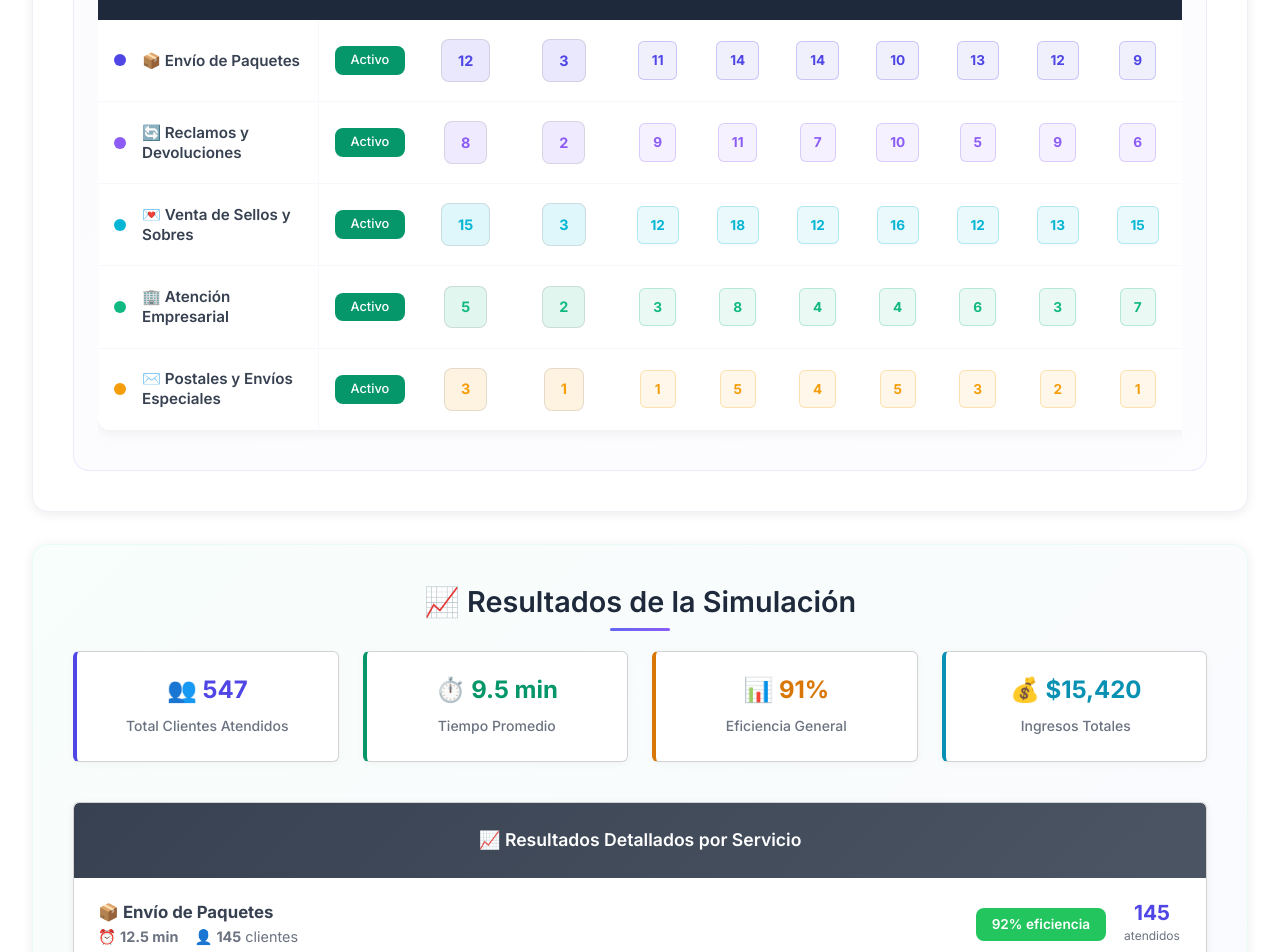
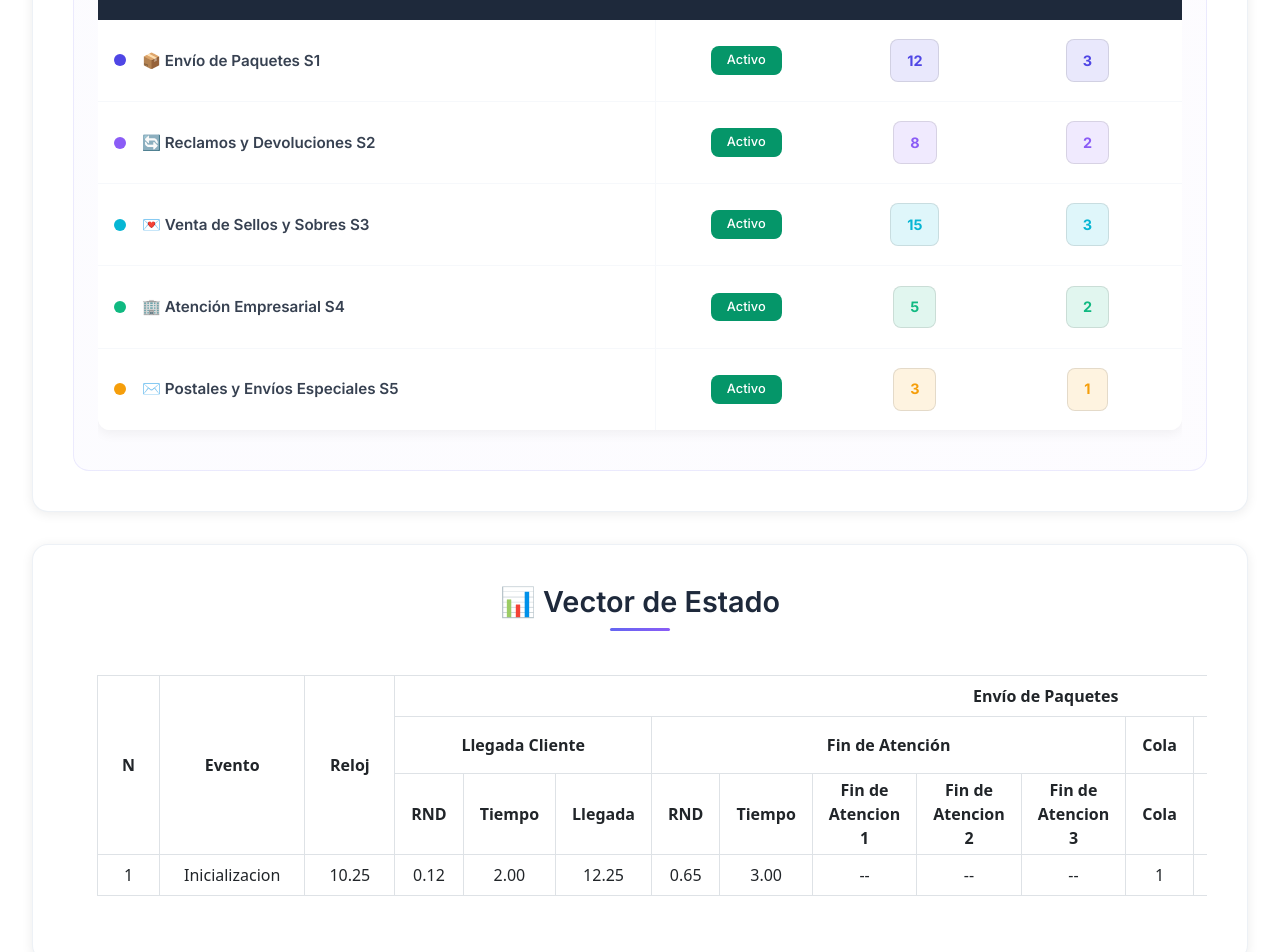
Before and after one commit to UrielPiaggio/TP4_Simulaciones, a React (Vite) app in the folder front-end/: page / in a window 1280 px wide. Shown: the part 1780-2732 px from the top of the page. Built offline with nearby package versions, Linux system fonts and the light colour scheme.

Commit message:
Creacion vector estado, no genera dinamicamente las filas del TBody, solo la cabecera

```diff
--- a/front-end/package.json
+++ b/front-end/package.json
@@ -10,6 +10,7 @@
     "preview": "vite preview"
   },
   "dependencies": {
+    "axios": "^1.9.0",
     "bootstrap": "^5.3.6",
     "react": "^19.1.0",
     "react-bootstrap": "^2.10.10",
--- a/front-end/src/App.jsx
+++ b/front-end/src/App.jsx
@@ -1,9 +1,10 @@
 import { useState } from "react"
 import "./App.css"
-import { VectorEstado } from "./components/VectorEstado"
+import { ListaServicios } from "./components/ListaServicios"
 import { DefVariables } from "./components/DefVariables"
 import { Container } from "react-bootstrap"
 import { Resultados } from "./components/Resultados"
+import VecEstado from "./components/VecEstado"
 
 function App() {
   const [formData, setFormData] = useState(null)
@@ -28,19 +29,11 @@ function App() {
         </div>{" "}
         {/* Sección del vector de estado */}
         <div className="section-card vector-table-container fade-in-up">
-          <h2 className="section-title">📊 Vector de Estado</h2>{" "}
-          <VectorEstado
-            cantidadFilas={formData?.CantidadFilaAMostrar || 10}
-            desdeFilaNumero={formData?.DesdeFilaAMostrar || 1}
-            configuracionesEspeciales={{
-              AusenciaEmpleadoEmpresarial:
-                formData?.AusenciaEmpleadoEmpresarial || false,
-              NuevoServicioPostEntrega:
-                formData?.NuevoServicioPostEntrega || false,
-              ClientesEmpresarialesPrioridad:
-                formData?.ClientesEmpresarialesPrioridad || false,
-            }}
-          />
+          <h2 className="section-title">📊 Lista de Servicios</h2>{" "}
+          <ListaServicios />
+        </div>
+        <div className="section-card vector-table-container fade-in-up">
+          <h2 className="section-title">📊 Vector de Estado</h2> <VecEstado />
         </div>
         {/* Sección de resultados */}
         <div className="section-card results-section fade-in-up">
--- a/front-end/src/components/VectorEstado.jsx
+++ b/front-end/src/components/ListaServicios.jsx
@@ -2,35 +2,35 @@ import React from "react"
 import { Table, Badge } from "react-bootstrap"
 import { getSimulationResults } from "../../services/serviceSim"
 
-export const VectorEstado = ({
+export const ListaServicios = ({
   cantidadFilas = 10,
   desdeFilaNumero = 1,
   configuracionesEspeciales = {},
 }) => {
   const servicios = [
     {
-      nombre: "📦 Envío de Paquetes",
+      nombre: "📦 Envío de Paquetes S1",
       estado: "Activo",
       clientes: 12,
       servidores: 3,
       color: "#4f46e5",
     },
     {
-      nombre: "🔄 Reclamos y Devoluciones",
+      nombre: "🔄 Reclamos y Devoluciones S2",
       estado: "Activo",
       clientes: 8,
       servidores: 2,
       color: "#8b5cf6",
     },
     {
-      nombre: "💌 Venta de Sellos y Sobres",
+      nombre: "💌 Venta de Sellos y Sobres S3",
       estado: "Activo",
       clientes: 15,
       servidores: 3,
       color: "#06b6d4",
     },
     {
-      nombre: "🏢 Atención Empresarial",
+      nombre: "🏢 Atención Empresarial S4",
       estado: configuracionesEspeciales.AusenciaEmpleadoEmpresarial
         ? "Ausente"
         : "Activo",
@@ -39,7 +39,7 @@ export const VectorEstado = ({
       color: "#10b981",
     },
     {
-      nombre: "✉️ Postales y Envíos Especiales",
+      nombre: "✉️ Postales y Envíos Especiales S5",
       estado: "Activo",
       clientes: 3,
       servidores: 1,
@@ -162,16 +162,7 @@ export const VectorEstado = ({
                   </span>
                 </div>
               </th>
-              {tiempos.map((tiempo, index) => (
-                <th key={index} className="text-center time-header">
-                  <div
-                    className="time-badge"
-                    style={{ color: "#ffffff", fontWeight: "600" }}
-                  >
-                    {tiempo}
-                  </div>
-                </th>
-              ))}
+
             </tr>
           </thead>
 
@@ -186,7 +177,7 @@ export const VectorEstado = ({
                     ></div>
                     <span className="service-title">{servicio.nombre}</span>
                   </div>
-                </td>{" "}
+                </td>
                 <td className="text-center">
                   <Badge
                     bg={servicio.estado === "Ausente" ? "danger" : "success"}
@@ -224,21 +215,8 @@ export const VectorEstado = ({
                     {servicio.servidores}
                   </div>
                 </td>
-                {tiempos.map((_, colIndex) => (
-                  <td key={colIndex} className="text-center time-cell">
-                    <div
-                      className="time-value"
-                      style={{
-                        backgroundColor: `${servicio.color}15`,
-                        color: servicio.color,
-                        border: `1px solid ${servicio.color}40`,
-                        fontWeight: "700",
-                      }}
-                    >
-                      {getSimulatedValue(rowIndex, colIndex)}
-                    </div>
-                  </td>
-                ))}
+
+
               </tr>
             ))}
           </tbody>
--- /dev/null
+++ b/front-end/src/components/VecEstado.jsx
@@ -0,0 +1,208 @@
+import React from "react"
+
+export default function VecEstado() {
+  const tipoServicio = [
+    {
+      nombre: "Envío de Paquetes",
+      servidores: 3,
+      cola: 1,
+      tiempoEsperaPromedio: 0,
+      porcentajeOcupacion: 0,
+    },
+    {
+      nombre: "Reclamos y Devoluciones",
+      servidores: 2,
+      cola: 1,
+      tiempoEsperaPromedio: 0,
+      porcentajeOcupacion: 0,
+    },
+    {
+      nombre: "Venta de Sellos y Sobres",
+      servidores: 3,
+      cola: 1,
+      tiempoEsperaPromedio: 0,
+      porcentajeOcupacion: 0,
+    },
+    {
+      nombre: "Atención Empresarial",
+      servidores: 2,
+      cola: 1,
+      tiempoEsperaPromedio: 0,
+      porcentajeOcupacion: 0,
+    },
+    {
+      nombre: "Postales y Envíos Especiales",
+      servidores: 1,
+      cola: 1,
+      tiempoEsperaPromedio: 0,
+      porcentajeOcupacion: 0,
+    },
+  ]
+
+  return (
+    <div className="overflow-x-auto p-4">
+      <table className="border-collapse border border-black w-full text-center text-sm">
+        <thead>
+          {/* Fila 1: Columnas fijas + nombre del servicio */}
+          <tr>
+            <th rowSpan={3} className="border px-4 py-2 bg-gray-300 text-base">
+              N
+            </th>
+            <th rowSpan={3} className="border px-4 py-2 bg-gray-300 text-base">
+              Evento
+            </th>
+            <th rowSpan={3} className="border px-4 py-2 bg-gray-300 text-base">
+              Reloj
+            </th>
+
+            {/* Servicios */}
+            {tipoServicio.map((servicio, index) => {
+              const colSpan =
+                3 + // Llegada Cliente
+                2 +
+                servicio.servidores + // Fin de Atención
+                1 + // Cola
+                servicio.servidores + // Estado Servidores
+                2 // Nuevas columnas: Tiempo Espera y Porcentaje Ocupación
+              return (
+                <th
+                  key={index}
+                  colSpan={colSpan}
+                  className="border px-4 py-2 bg-gray-300 text-base"
+                >
+                  {servicio.nombre}
+                </th>
+              )
+            })}
+          </tr>
+
+          {/* Fila 2: Subcategorías */}
+          <tr>
+            {tipoServicio.map((servicio, index) => (
+              <React.Fragment key={index}>
+                <th colSpan={3} className="border px-2 py-1 bg-yellow-100">
+                  Llegada Cliente
+                </th>
+                <th
+                  colSpan={2 + servicio.servidores}
+                  className="border px-2 py-1 bg-green-100"
+                >
+                  Fin de Atención
+                </th>
+                <th className="border px-2 py-1 bg-blue-100">Cola</th>
+                <th
+                  colSpan={servicio.servidores}
+                  className="border px-2 py-1 bg-purple-100"
+                >
+                  Estado Servidores
+                </th>
+                <th colSpan={2} className="border px-2 py-1 bg-pink-100">
+                  Métricas
+                </th>
+              </React.Fragment>
+            ))}
+          </tr>
+
+          {/* Fila 3: Sub-subcolumnas */}
+          <tr>
+            {tipoServicio.map((servicio, index) => (
+              <React.Fragment key={index}>
+                {/* Llegada Cliente */}
+                <th className="border px-3 py-1 bg-yellow-50">RND</th>
+                <th className="border px-3 py-1 bg-yellow-50">Tiempo</th>
+                <th className="border px-3 py-1 bg-yellow-50">Llegada</th>
+
+                {/* Fin de Atención */}
+                <th className="border px-3 py-1 bg-green-50">RND</th>
+                <th className="border px-3 py-1 bg-green-50">Tiempo</th>
+                {Array.from({ length: servicio.servidores }, (_, i) => (
+                  <th
+                    key={`fin-${index}-${i}`}
+                    className="border px-3 py-1 bg-green-50"
+                  >
+                    Fin de Atencion {i + 1}
+                  </th>
+                ))}
+
+                {/* Cola */}
+                <th className="border px-3 py-1 bg-blue-50">Cola</th>
+
+                {/* Estado de cada servidor */}
+                {Array.from({ length: servicio.servidores }, (_, i) => (
+                  <th
+                    key={`estado-${index}-${i}`}
+                    className="border px-3 py-1 bg-purple-50"
+                  >
+                    Servidor {i + 1}
+                  </th>
+                ))}
+
+                {/* Métricas adicionales */}
+                <th className="border px-3 py-1 bg-pink-50">T. Espera Prom.</th>
+                <th className="border px-3 py-1 bg-pink-50">% Ocupación</th>
+              </React.Fragment>
+            ))}
+          </tr>
+        </thead>
+
+        <tbody>
+          <tr>
+            {/* Columnas fijas */}
+            <td className="border px-4 py-2">1</td>
+            <td className="border px-4 py-2">Inicializacion</td>
+            <td className="border px-4 py-2">10.25</td>
+
+            {/* Columnas dinámicas por servicio */}
+            {tipoServicio.map((servicio, index) => {
+              const finAtencionCeldas = Array.from(
+                { length: servicio.servidores },
+                (_, i) => (
+                  <td key={`fa-${index}-${i}`} className="border px-2 py-1">
+                    --
+                  </td>
+                )
+              )
+
+              const estadoServidoresCeldas = Array.from(
+                { length: servicio.servidores },
+                (_, i) => (
+                  <td key={`es-${index}-${i}`} className="border px-2 py-1">
+                    Libre
+                  </td>
+                )
+              )
+
+              return (
+                <React.Fragment key={index}>
+                  {/* Llegada Cliente */}
+                  <td className="border px-2 py-1">0.12</td>
+                  <td className="border px-2 py-1">2.00</td>
+                  <td className="border px-2 py-1">12.25</td>
+
+                  {/* Fin de Atención */}
+                  <td className="border px-2 py-1">0.65</td>
+                  <td className="border px-2 py-1">3.00</td>
+                  {finAtencionCeldas}
+
+                  {/* Cola */}
+                  <td className="border px-2 py-1">1</td>
+
+                  {/* Estado Servidores */}
+                  {estadoServidoresCeldas}
+
+                  {/* Atributos adicionales */}
+                  <td className="border px-2 py-1">
+                    {servicio.tiempoEsperaPromedio}
+                  </td>
+                  <td className="border px-2 py-1">
+                    {servicio.porcentajeOcupacion}
+                  </td>
+                </React.Fragment>
+              )
+            })}
+          </tr>
+        </tbody>
+      </table>
+    </div>
+  )
+}
```
Also changed, not shown: 1 other file (tests, documents, lock files or other folders).
